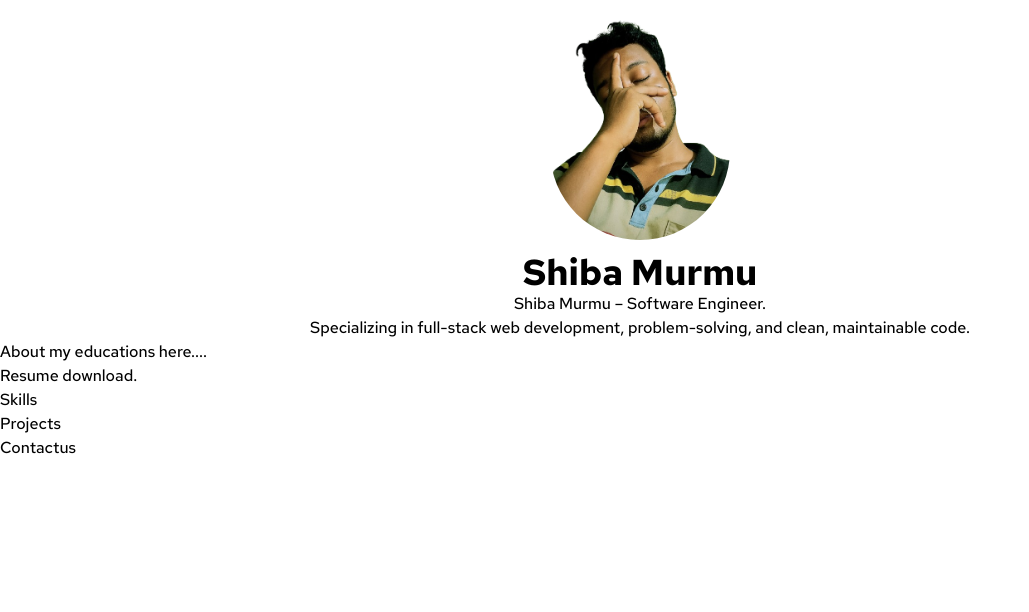
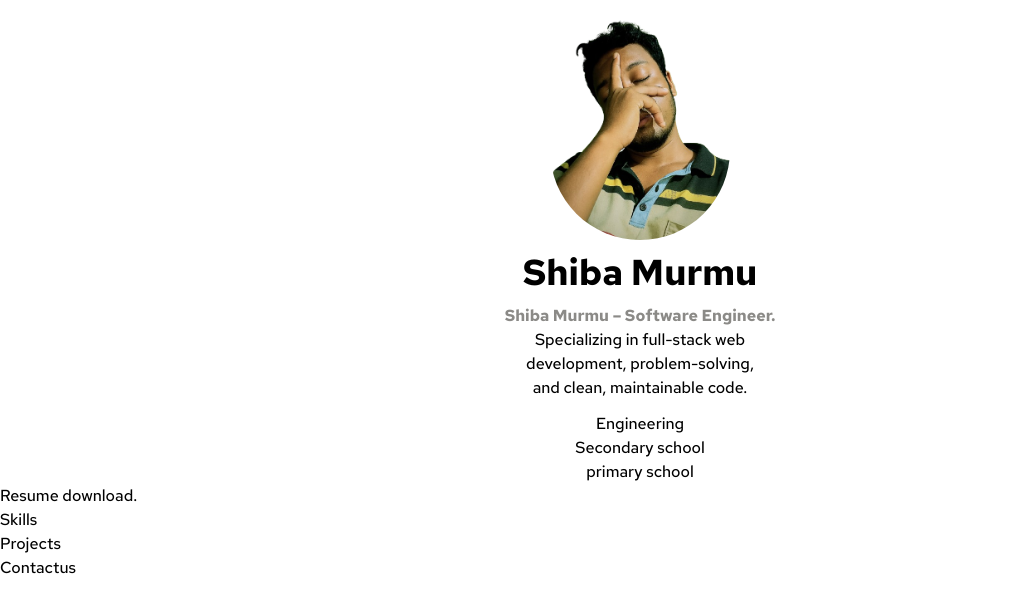
Before and after one commit to shiba-murmu/shiba-portfolio, a React (Vite) app: page / in a window 1280 px wide. Shown: the top 612 px of the page, without its empty margins (0-1029 px from the left). Built offline with nearby package versions, Linux system fonts and the light colour scheme.

Commit message:
add some styles to the profiles introduction part name.

```diff
--- a/src/pages/Profile/About.jsx
+++ b/src/pages/Profile/About.jsx
@@ -1,15 +1,15 @@
 import React from 'react'
-
+import './about.css';
 function ProfileIntroduction() {
     return (
         <>
-            <div className='text-center'>
-                <span>
+            <div className='text-center m-3'>
+                <span className='introName'>
                     Shiba Murmu – Software Engineer.
                 </span>
                 <br />
                 <p>
-                    Specializing in full-stack web development, problem-solving, and clean, maintainable code.
+                    Specializing in full-stack web <br /> development, problem-solving, <br /> and clean, maintainable code.
                 </p>
             </div>
         </>
@@ -19,7 +19,11 @@ function ProfileIntroduction() {
 function AboutEducation() {
     return (
         <>
-            <div>About my educations here....</div>
+            <div className='flex flex-col justify-center items-center'>
+                <secton>Engineering</secton>
+                <secton>Secondary school</secton>
+                <secton>primary school</secton>
+            </div>
         </>
     )
 }
--- /dev/null
+++ b/src/pages/Profile/about.css
@@ -0,0 +1,4 @@
+.introName{
+    font-weight: 700;
+    color: rgb(139, 138, 135);
+}
```
